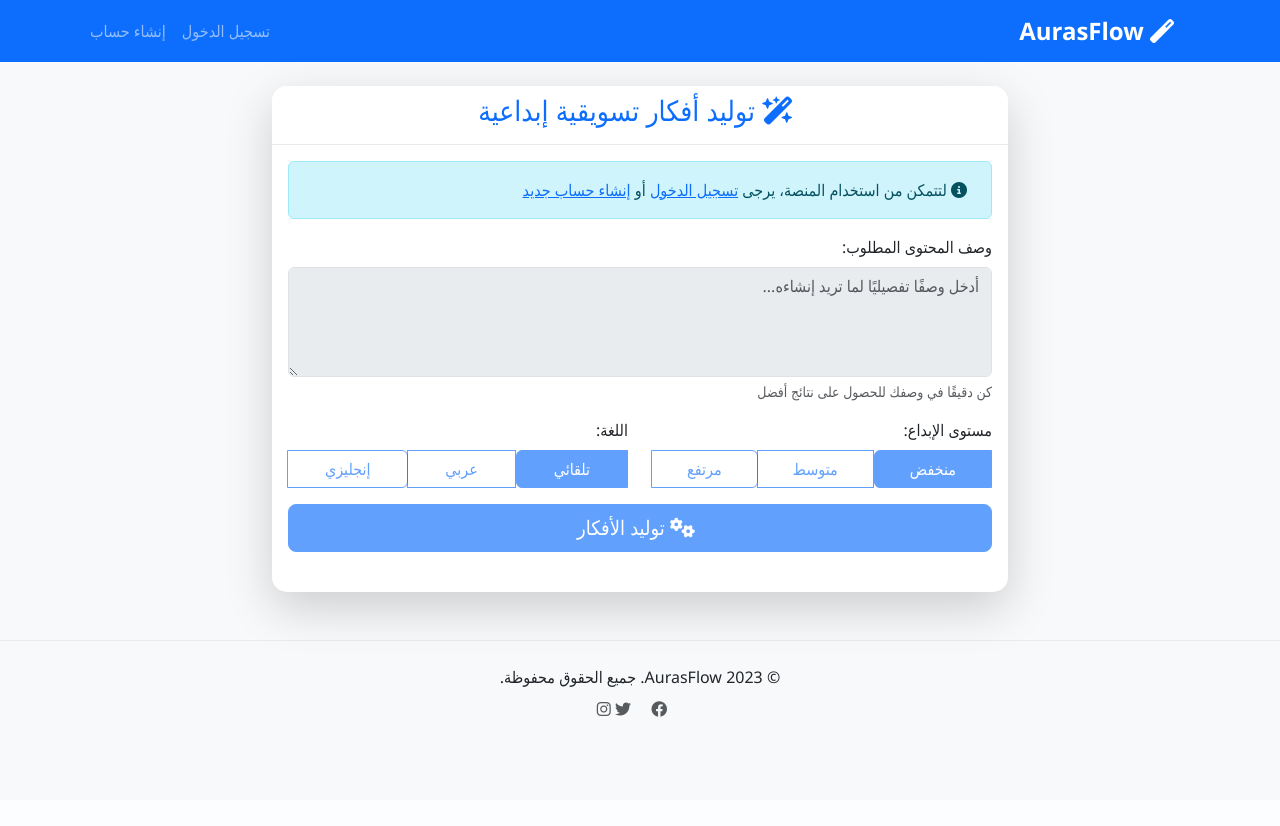
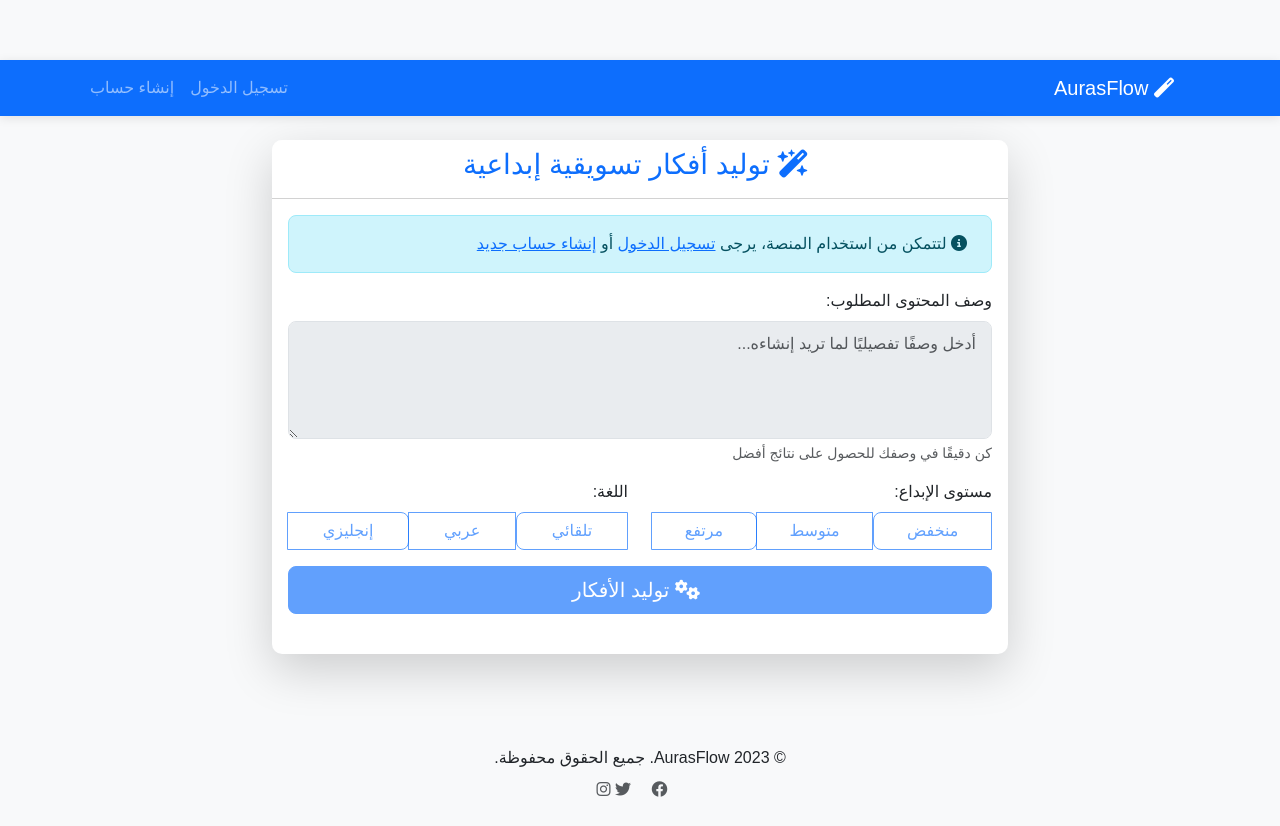
Before and after one commit to Fat7y91/aurasflow, a Flask app: page / in a window 1280 px wide. Before the commit the page ends 717 px from the top, so only its background shows below. Run offline with Flask 3, Linux system fonts and the light colour scheme.

Commit message:
Update style.css

```diff
--- a/static/style.css
+++ b/static/style.css
@@ -1,144 +1,92 @@
+/* static/style.css */
 body {
-    font-family: 'Segoe UI', Tahoma, Geneva, Verdana, sans-serif;
+    font-family: 'Tajawal', sans-serif;
     background-color: #f8f9fa;
-    direction: rtl;
-    text-align: right;
+    padding-top: 60px;
 }
 
-.navbar-brand {
-    font-weight: 700;
-    font-size: 1.5rem;
+.navbar {
+    box-shadow: 0 2px 10px rgba(0,0,0,0.1);
 }
 
 .card {
-    border-radius: 15px;
     border: none;
-    transition: transform 0.3s;
-}
-
-.card:hover {
-    transform: translateY(-5px);
+    border-radius: 10px;
+    box-shadow: 0 4px 6px rgba(0,0,0,0.05);
+    margin-bottom: 20px;
 }
 
 .card-header {
-    border-bottom: 2px solid #e9ecef;
-    border-radius: 15px 15px 0 0 !important;
+    border-radius: 10px 10px 0 0 !important;
 }
 
-.creativity-btn, .language-btn {
-    transition: all 0.2s;
+.list-group-item {
+    border: none;
+    border-bottom: 1px solid rgba(0,0,0,0.05);
 }
 
-.btn-group .btn.active {
-    background-color: #0d6efd;
-    color: white;
-    border-color: #0d6efd;
+.list-group-item:last-child {
+    border-bottom: none;
 }
 
-#progress-bar {
-    transition: width 0.5s ease-in-out;
+.table-hover tbody tr:hover {
+    background-color: rgba(13, 110, 253, 0.05);
+}
+
+.alert {
+    border-radius: 8px;
+}
+
+.btn {
+    border-radius: 8px;
     font-weight: 500;
 }
 
-.progress {
-    box-shadow: inset 0 1px 3px rgba(0,0,0,0.1);
+.form-control, .form-select {
+    border-radius: 8px;
+    padding: 10px 15px;
 }
 
-#results-section {
-    animation: fadeIn 0.5s ease-in;
+/* Timeline styling for plan items */
+.timeline {
+    position: relative;
+    padding-left: 30px;
 }
 
-@keyframes fadeIn {
-    from { opacity: 0; transform: translateY(10px); }
-    to { opacity: 1; transform: translateY(0); }
+.timeline::before {
+    content: '';
+    position: absolute;
+    left: 15px;
+    top: 0;
+    bottom: 0;
+    width: 2px;
+    background-color: #e9ecef;
 }
 
-.idea-card {
-    border-left: 4px solid #0d6efd;
-    background-color: #f8f9fa;
-    border-radius: 8px;
-    padding: 15px;
-    margin-bottom: 15px;
-    transition: all 0.3s;
+.timeline-item {
+    position: relative;
+    margin-bottom: 20px;
 }
 
-.idea-card:hover {
-    background-color: #e9f0ff;
-    transform: translateX(-5px);
-}
-
-@media (max-width: 768px) {
-    .btn-group .btn {
-        font-size: 0.8rem;
-        padding: 5px 8px;
-    }
-}
-
-.card-header.bg-white {
-    background-color: #fff;
-    border-bottom: 1px solid #e9ecef;
-}
-
-.list-group-item {
-    border-left: 3px solid transparent;
-    transition: all 0.2s;
-}
-
-.list-group-item:hover {
-    border-left-color: #0d6efd;
-    background-color: #f8f9fa;
-}
-
-.alert-dismissible .btn-close {
-    left: 0;
-    right: auto;
-}
-
-footer {
-    margin-top: 50px;
-    border-top: 1px solid #e9ecef;
-    padding: 20px 0;
-}
-
-/* أنماط جديدة لتوليد المحتوى */
-.quantity-btn {
-    width: 36px;
-    height: 36px;
+.timeline-badge {
+    position: absolute;
+    left: -30px;
+    top: 0;
+    width: 30px;
+    height: 30px;
+    border-radius: 50%;
+    background-color: #0d6efd;
+    color: white;
     display: flex;
     align-items: center;
     justify-content: center;
+    font-size: 14px;
     font-weight: bold;
 }
 
-.quantity-input {
-    width: 70px;
-    text-align: center;
+.timeline-content {
+    background: white;
+    padding: 15px;
+    border-radius: 8px;
+    box-shadow: 0 2px 4px rgba(0,0,0,0.05);
 }
-
-.card.border-primary, .card.border-success, .card.border-info {
-    transition: all 0.3s;
-    cursor: pointer;
-}
-
-.card.border-primary:hover {
-    box-shadow: 0 0 15px rgba(13, 110, 253, 0.3);
-}
-
-.card.border-success:hover {
-    box-shadow: 0 0 15px rgba(25, 135, 84, 0.3);
-}
-
-.card.border-info:hover {
-    box-shadow: 0 0 15px rgba(13, 202, 240, 0.3);
-}
-
-/* تحسين شكل قائمة النتائج */
-.list-group-item {
-    border-left: 3px solid transparent;
-    transition: all 0.2s;
-}
-
-.list-group-item:hover {
-    border-left-color: #0d6efd;
-    background-color: #f8f9fa;
-}
```
